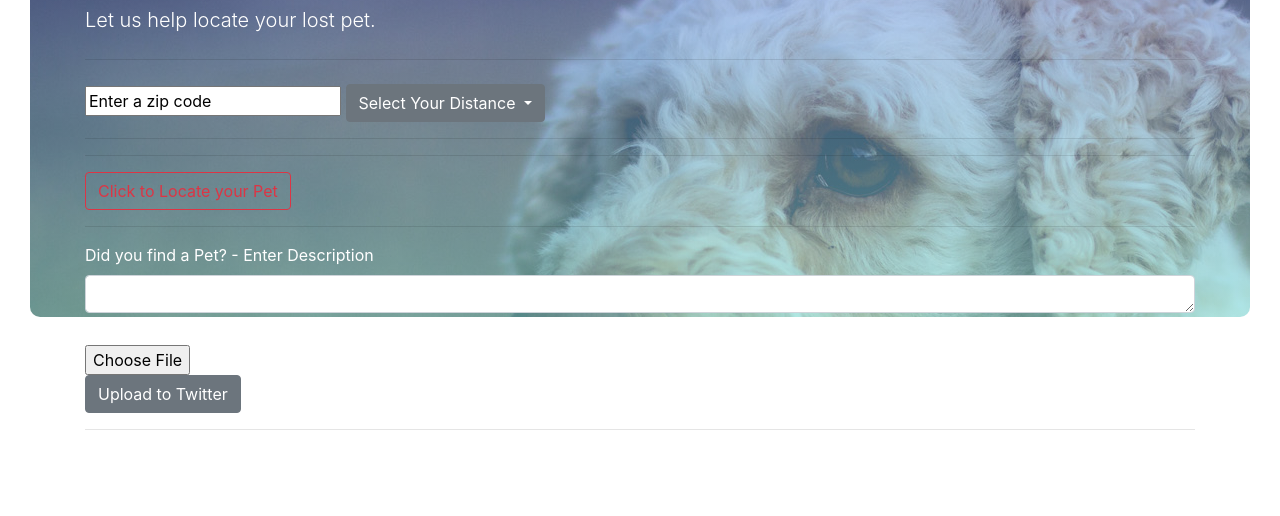
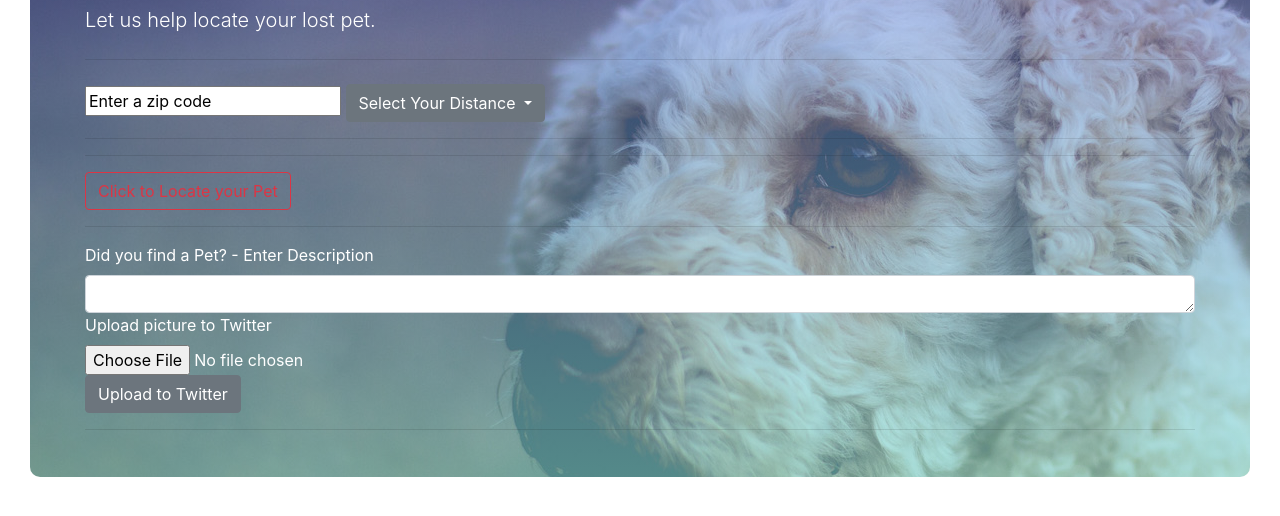
Before and after one commit to labiosj/LostNfoundPet, a plain HTML site: page index.html in a window 1280 px wide. Shown: the part 238-754 px from the top of the page. Drawn offline with nearby package versions, Linux system fonts and the light colour scheme.

Commit message:
Changes to twitter

```diff
--- a/assets/css/style.css
+++ b/assets/css/style.css
@@ -12,7 +12,7 @@ body, html {
     background-repeat: no-repeat;
     background-attachment: fixed;
     color:white !important;
-    height:540px;
+    height:700px;
 }
 
 .container {
```
